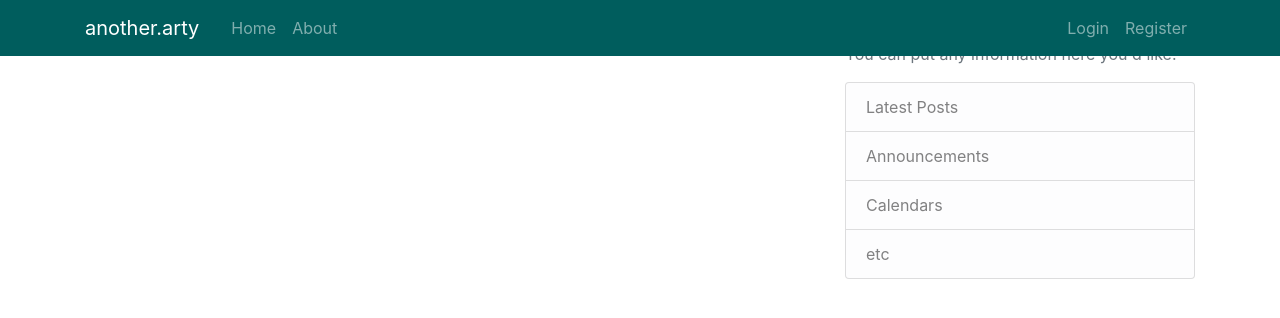
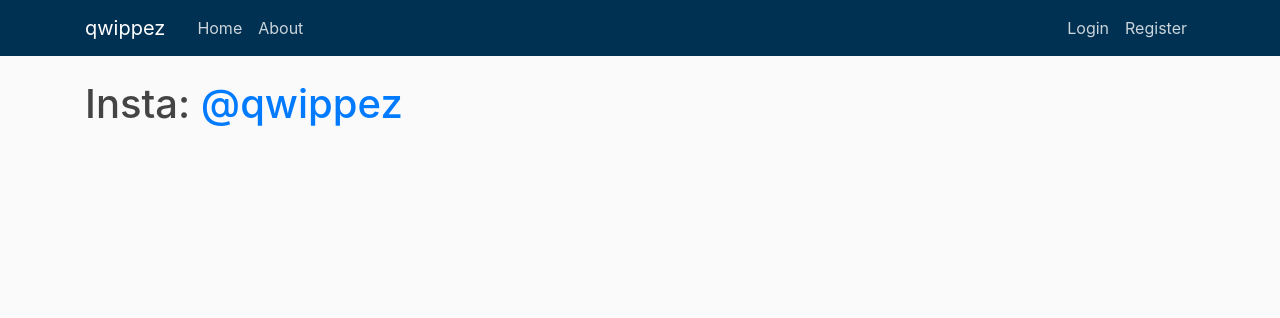
Before and after one commit to meanother/blogx, a Django app: page /blog/about/ in a window 1280 px wide. Shown: the top 318 px of the page. Run offline with Django 3.2, Linux system fonts and the light colour scheme; parts of the project's set-up code (start-up, migrations or seed data) failed here and were passed over; some libraries are stand-ins or nearby versions.

Commit message:
Лайтовые правки во фронтенд части

```diff
--- a/config/blog/models.py
+++ b/config/blog/models.py
@@ -9,7 +9,8 @@ class Post(models.Model):
     title = models.CharField(max_length=100)
     content = models.TextField()
     date_posted = models.DateTimeField(default=timezone.now)
-    header_image = models.ImageField(default='default_header.png', upload_to='post_pics')
+    # header_image = models.ImageField(default='default_header.png', upload_to='post_pics')
+    header_image = models.ImageField(default='default.jpeg', upload_to='post_pics')
     author = models.ForeignKey(User, on_delete=models.CASCADE)
 
     def __str__(self):
--- a/config/blog/templates/blog/about.html
+++ b/config/blog/templates/blog/about.html
@@ -1,5 +1,11 @@
 {% extends 'blog/base.html' %}
 
 {% block content %}
-    <h1>About page?</h1>
+    <h1>
+        Insta:
+        <a rel="stylesheet" type="text/css" href="https://www.instagram.com/qwippez/">@qwippez</a>
+<!--        <link rel="stylesheet" type="text/css" href="https://www.instagram.com/qwippez/">-->
+
+    </h1>
+
 {% endblock content %}
--- a/config/blog/templates/blog/base.html
+++ b/config/blog/templates/blog/base.html
@@ -11,8 +11,8 @@
           integrity="sha384-9aIt2nRpC12Uk9gS9baDl411NQApFmC26EwAOH8WgZl5MYYxFfc+NcPb1dKGj7Sk" crossorigin="anonymous">
 
     <!--    custom css-->
-<!--    <link rel="stylesheet" type="text/css" href="{% static 'blog/main.css' %}">-->
-    <link type="text/css" href="{% static 'blog/main.css' %}">
+    <link rel="stylesheet" type="text/css" href="{% static 'blog/main.css' %}">
+<!--    <link type="text/css" href="{% static 'blog/main.css' %}">-->
     {% if title %}
     <title>About: - {{ title }}</title>
     {% else %}
@@ -22,9 +22,9 @@
 <body>
 <header class="site-header">
 <!--    <nav class="navbar navbar-expand-md navbar-dark bg-steel fixed-top">-->
-    <nav class="navbar navbar-expand-md navbar-dark fixed-top" style="background-color: #005d5d;">
+    <nav class="navbar navbar-expand-md navbar-dark fixed-top" style="background-color: #003153;">
         <div class="container">
-            <a class="navbar-brand mr-4" href="{% url 'blog-home' %}">another.arty</a>
+            <a class="navbar-brand mr-4" href="{% url 'blog-home' %}">qwippez</a>
             <button class="navbar-toggler" type="button" data-toggle="collapse" data-target="#navbarToggle"
                     aria-controls="navbarToggle" aria-expanded="false" aria-label="Toggle navigation">
                 <span class="navbar-toggler-icon"></span>
@@ -38,7 +38,7 @@
 
                 <div class="navbar-nav">
                     {% if user.is_authenticated %}
-                        <a class="nav-item nav-link" href="{% url 'post-create' %}">New Post</a>
+                        <a class="nav-item nav-link" href="{% url 'post-create' %}">Новый пост</a>
                         <a class="nav-item nav-link" href="{% url 'profile' %}">Profile</a>
                         <a class="nav-item nav-link" href="{% url 'logout' %}">Logout</a>
                     {% else %}
@@ -52,7 +52,7 @@
 </header>
 <main role="main" class="container">
     <div class="row">
-        <div class="col-md-8">
+        <div class="col-md-11">
             {% if messages %}
                 {% for message in messages %}
                     <div class="alert alert-{{ message.tags }}">
@@ -62,19 +62,19 @@
             {% endif %}
             {% block content %}{% endblock %}
         </div>
-        <div class="col-md-4">
-            <div class="content-section">
-                <h3>Our Sidebar</h3>
-                <p class='text-muted'>You can put any information here you'd like.
-                <ul class="list-group">
-                    <li class="list-group-item list-group-item-light">Latest Posts</li>
-                    <li class="list-group-item list-group-item-light">Announcements</li>
-                    <li class="list-group-item list-group-item-light">Calendars</li>
-                    <li class="list-group-item list-group-item-light">etc</li>
-                </ul>
-                </p>
-            </div>
-        </div>
+<!--        <div class="col-md-4">-->
+<!--            <div class="content-section">-->
+<!--                <h3>Our Sidebar</h3>-->
+<!--                <p class='text-muted'>You can put any information here you'd like.-->
+<!--                <ul class="list-group">-->
+<!--                    <li class="list-group-item list-group-item-light">Latest Posts</li>-->
+<!--                    <li class="list-group-item list-group-item-light">Announcements</li>-->
+<!--                    <li class="list-group-item list-group-item-light">Calendars</li>-->
+<!--                    <li class="list-group-item list-group-item-light">etc</li>-->
+<!--                </ul>-->
+<!--                </p>-->
+<!--            </div>-->
+<!--        </div>-->
     </div>
 </main>
 <!-- Optional JavaScript -->
```
Also changed, not shown: config/blog/templates/blog/home.html (+8 -1 lines), config/blog/templates/blog/post_detail.html (+5 -3 lines).
